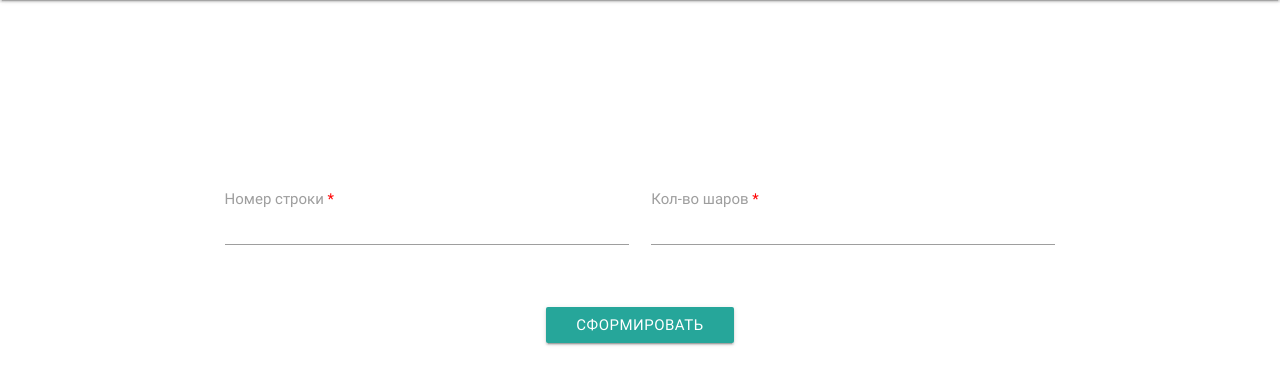
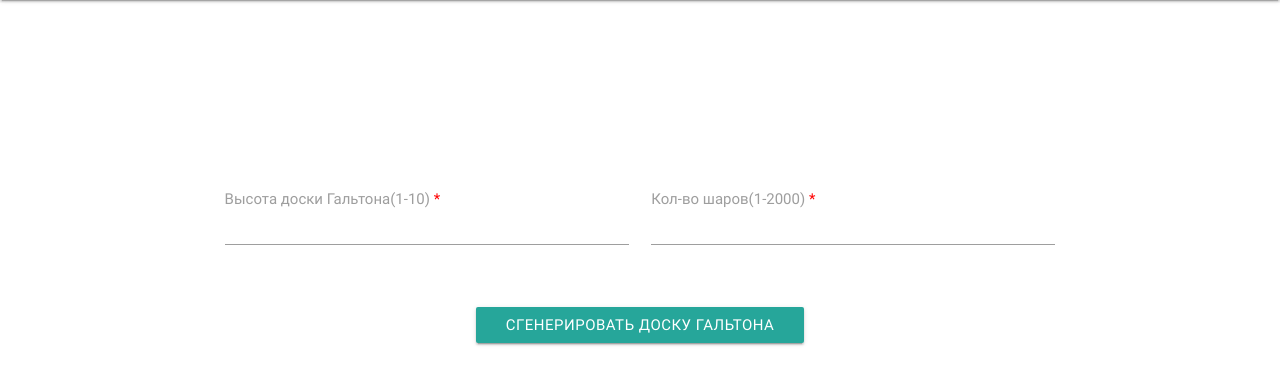
Before and after one commit to alexladnev/dalton_table, a Flask app: page /galtons_table in a window 1280 px wide. Shown: the part 64-449 px from the top of the page. Run offline with Flask 2, Linux system fonts and the light colour scheme; some libraries are stand-ins or nearby versions.

Commit message:
Update dalton.html

```diff
--- a/templates/dalton.html
+++ b/templates/dalton.html
@@ -25,15 +25,15 @@
         <div class="row">
             <div class="input-field col s4 offset-s2">
                 &nbsp;<input id="stringi1" name="stringi1" type="number">
-                <label for="stringi1" id="label_stringi1">Номер строки<font color="red">&nbsp;*</font></label>
+                <label for="stringi1" id="label_stringi1">Высота доски Гальтона(1-10)<font color="red">&nbsp;*</font></label>
             </div>
             <div class="input-field col s4">
                 &nbsp;<input id="stringi2" name="stringi2" type="number">
-                <label for="stringi2" id="label_stringi2">Кол-во шаров<font color="red">&nbsp;*</font></label>
+                <label for="stringi2" id="label_stringi2">Кол-во шаров(1-2000)<font color="red">&nbsp;*</font></label>
             </div>
         </div>
         <br>
-        <button type="submit" class="btn">Сформировать</button>
+        <button type="submit" class="btn">Сгенерировать доску Гальтона</button>
     </div>
 </form>
 <script type="text/javascript" src="https://code.jquery.com/jquery-3.2.1.min.js"></script>
```
